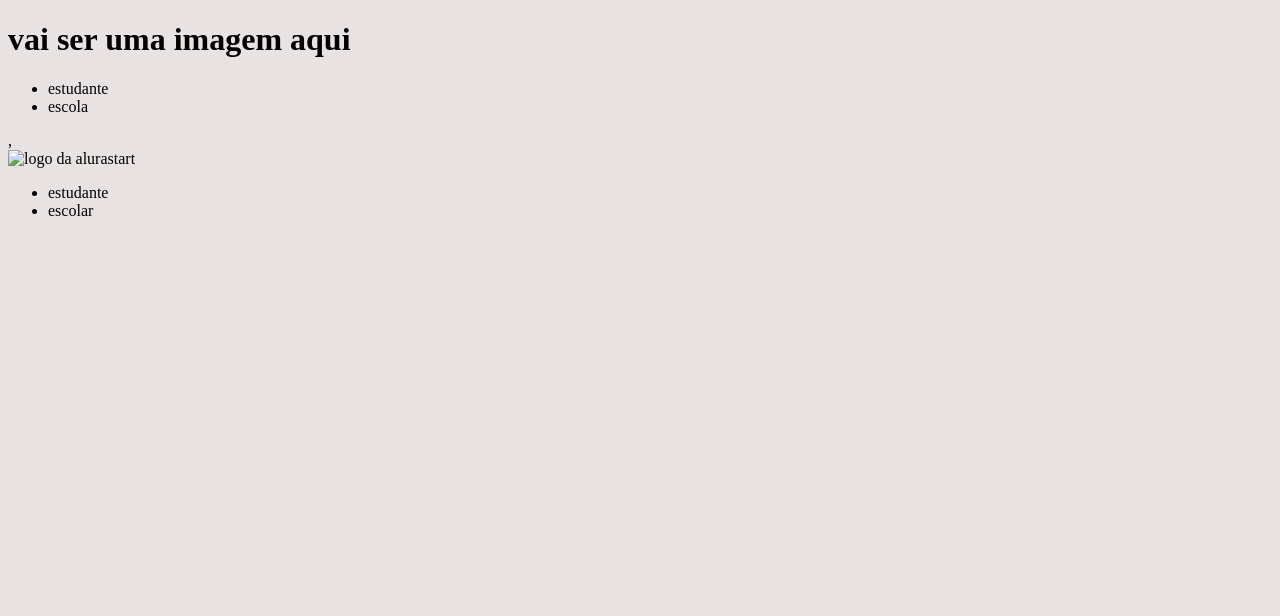
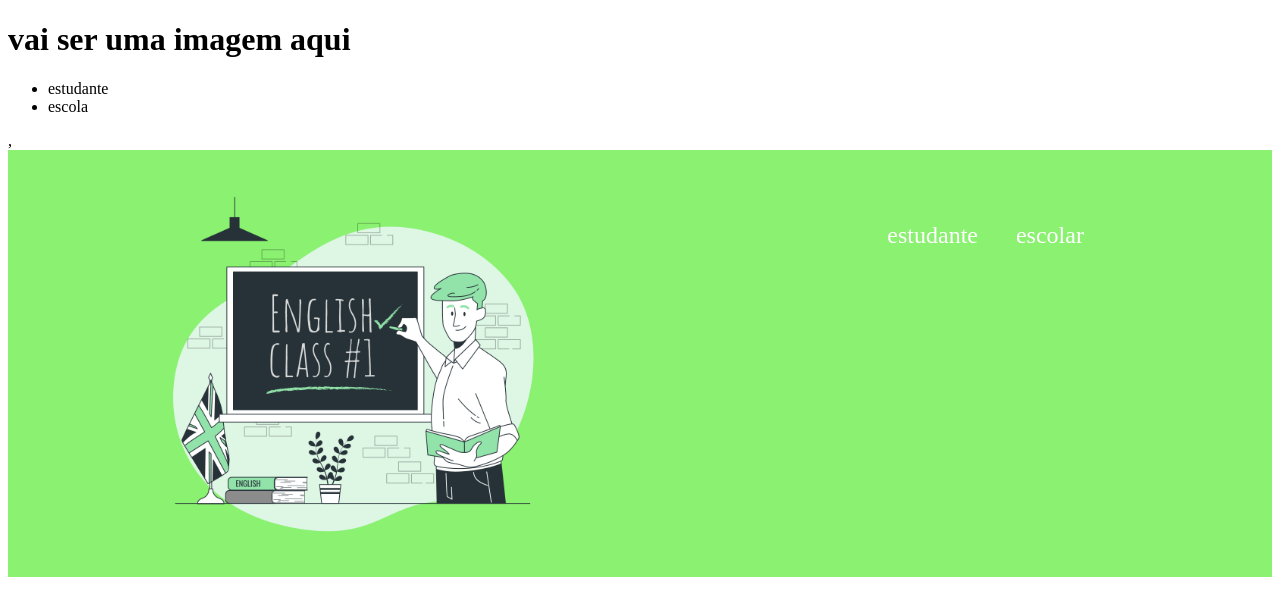
Before and after one commit to wojeczko/site-escola, a plain HTML site: page index.html in a window 1280 px wide. Drawn offline with Linux system fonts and the light colour scheme.

Commit message:
Add files via upload

```diff
--- a/index.html
+++ b/index.html
@@ -21,12 +21,13 @@
  </head>
  <body>
     <header class="cabecalho">
-     <img class="cabecalho-imagem" src="./img/alurastart logo 1.png"
+     <img class="cabecalho-imagem" src="English teacher-bro.png"
   alt="logo da alurastart">
        <ul class="cabecalho-lista-item">
           <li class="cabecalho-lista-item">estudante</li>
           <li class="cabecalho-lista-item">escolar</li>
        </ul>
 </header>
+
 </body>
 </html>
--- a/style.css
+++ b/style.css
@@ -1,5 +1,31 @@
-body {
-    background-color:#e9e2e2; ;
-}
-<title>Document</title>
- <link rel="stylesheet" href="style.css">
+.cabecalho {
+    background-color:#8bf171;
+    color: white;
+    display: flex;
+    justify-content: space-around;
+    padding: 24px 0;
+    font-size: 24px;
+    }
+    .cabecalho-imagem{
+    width: 30%;
+    }
+    .cabecalho-lista-item
+    {
+    display: inline-block;
+    margin: 0 16px;
+    padding: 24px 0;
+    }
+    .escola-imagem{
+    width:25% ;
+    }
+   .escola {
+    background-image: linear-gradient(#83fc5e,#bff1ce);
+    color: white;
+    display: flex;
+    justify-content: center;
+    align-items: center;
+    padding: 24px 0;
+    }
+    .escola-conteudo{
+    width: 35%;
+    }
```
Also changed, not shown: English teacher-bro.png (added).
